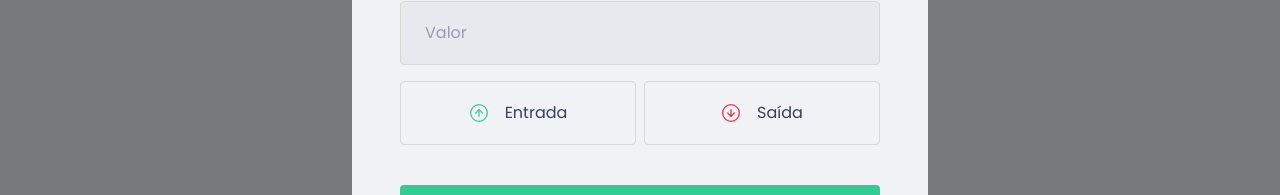
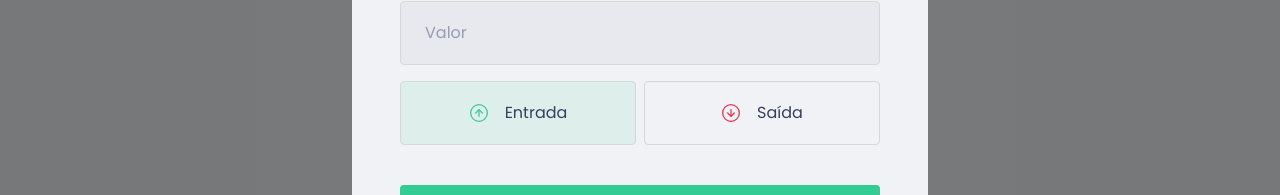
Before and after one commit to camaramanuela/dtMoney, a React (Create React App) app: page / in a window 1280 px wide. Both pictures are taken after a click on the button "Nova transação". Shown: the part 353-548 px from the top of the page. Built offline with nearby package versions, Linux system fonts and the light colour scheme; what miragejs would draw is missing.

Commit message:
type buttons style (using styled-compents props)

```diff
--- a/src/components/NewTransactionModal/index.tsx
+++ b/src/components/NewTransactionModal/index.tsx
@@ -1,3 +1,4 @@
+import { useState } from 'react';
 import Modal from 'react-modal'
 
 import closeImg from '../../assets/close.svg';
@@ -5,7 +6,7 @@
 import outcomeImg from '../../assets/outcome.svg';
 
 
-import { Container, TransactionTypeContainer } from './styles';
+import { Container, TransactionTypeContainer, RadioBox } from './styles';
 
 interface NewTransactionModalProps {
   isOpen: boolean;
@@ -13,6 +14,8 @@
 }
 
 export function NewTransactionModal({isOpen, onRequestClose}: NewTransactionModalProps) {
+  const [type, setType] = useState('deposit');
+
   return (
     <Modal
       isOpen={isOpen}
@@ -35,14 +38,25 @@
         <input placeholder="Valor" type="number"/>
 
         <TransactionTypeContainer>
-          <button type="button">
-            <img src={incomeImg} alt="Entrada" />
+          <RadioBox
+            type = "button"
+            onClick = {() => { setType('deposit'); }}
+            isActive = {type === 'deposit'}
+            activeColor="green"
+          >
+            <img src = {incomeImg} alt = "Entrada" />
             <span>Entrada</span>
-          </button>
-          <button type="button">
+          </RadioBox>
+
+          <RadioBox
+            type="button"
+            onClick={() => { setType('withdraw'); }}
+            isActive = {type === 'withdraw'}
+            activeColor="red"
+          >
             <img src={outcomeImg} alt="Saída" />
             <span>Saída</span>
-          </button>
+          </RadioBox>
         </TransactionTypeContainer>
 
         <button type="submit">
--- a/src/components/NewTransactionModal/styles.ts
+++ b/src/components/NewTransactionModal/styles.ts
@@ -1,5 +1,5 @@
 import styled from "styled-components";
-import { darken } from 'polished';
+import { darken, transparentize } from 'polished';
 
 export const Container = styled.form`
   h2 {
@@ -54,13 +54,27 @@
   display: grid;
   grid-template-columns: 1fr 1fr;
   gap: 0.5rem;
+`;
 
-  button {
+interface RadioBoxProps {
+  isActive: boolean;
+  activeColor: 'green' | 'red';
+}
+
+const colors = {
+  green: '#33cc95',
+  red: '#e52e4d'
+}
+
+export const RadioBox = styled.button<RadioBoxProps>`
   height: 4rem;
   border: 1px solid #d7d7d7;
   border-radius: 0.25rem;
 
-    background: transparent;
+  background: ${(props) => props.isActive
+    ? transparentize(0.9, colors[props.activeColor])
+    : 'transparent'
+  };
 
   display: flex;
   align-items: center;
@@ -83,5 +97,4 @@
     font-size: 1rem;
     color: var(--text-title);
   }
-  }
 `;
```
Lines whose indentation alone changed are shown as unchanged.
